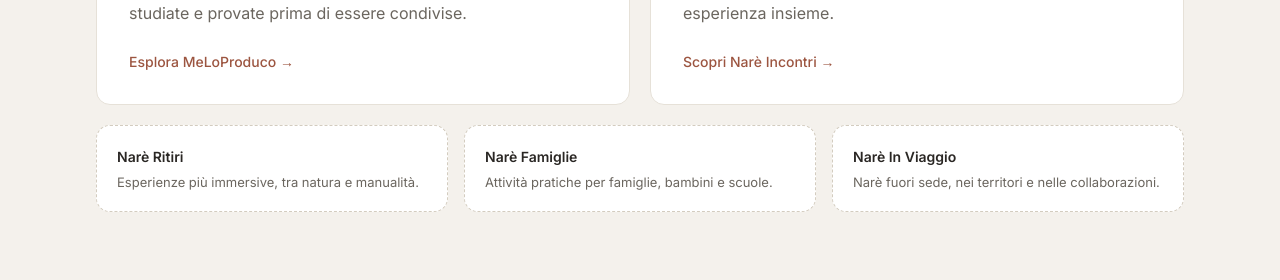
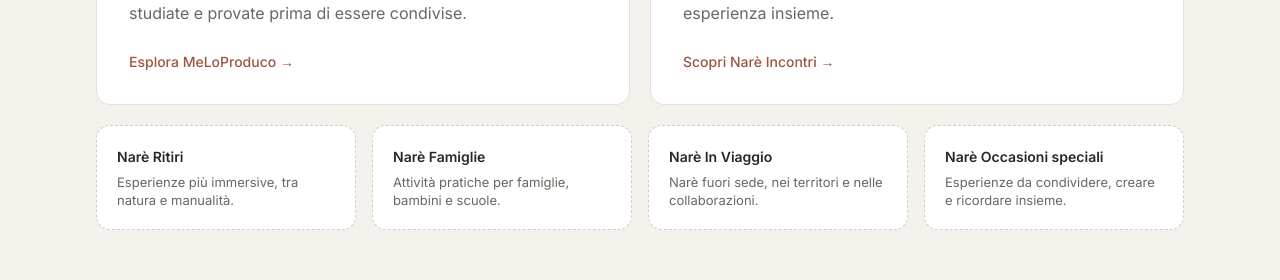
Before and after one commit to davidematteoli89-a11y/nare-website, a Next.js app: page / in a window 1280 px wide. Shown: the part 1040-1320 px from the top of the page. Built offline with nearby package versions, Linux system fonts and the light colour scheme; no server answers.

Commit message:
Add special occasions to Nare worlds

```diff
--- a/app/page.tsx
+++ b/app/page.tsx
@@ -171,11 +171,11 @@ function MondiNare() {
           </Link>
         </div>
 
-        {/* Ritiri, Famiglie, In Viaggio — Fase 6: le route esistono davvero
+        {/* Ritiri, Famiglie, In Viaggio e Occasioni speciali: le route esistono davvero
             ora, quindi sono card cliccabili, ma restano volutamente più
             leggere di MeLoProduco/Incontri (bordo tratteggiato, nessuna
-            immagine) per non presentare 5 sezioni come identiche. */}
-        <div className="mt-5 grid gap-4 sm:grid-cols-3">
+            immagine). */}
+        <div className="mt-5 grid gap-4 sm:grid-cols-2 lg:grid-cols-4">
           {FUTURE_NAV.map((area) => {
             const descriptions: Record<string, string> = {
               "/ritiri": "Esperienze più immersive, tra natura e manualità.",
@@ -195,6 +195,17 @@ function MondiNare() {
               </Link>
             );
           })}
+          <Link
+            href="/occasioni-speciali"
+            className="group rounded-[var(--radius-lg)] border border-dashed border-[var(--color-border-strong)] bg-[var(--color-surface)] p-5 transition-colors hover:border-[var(--color-accent)]"
+          >
+            <p className="text-small font-semibold text-[var(--color-foreground)] group-hover:text-[var(--color-accent-text)]">
+              Narè Occasioni speciali
+            </p>
+            <p className="text-meta mt-1.5 text-[var(--color-foreground-muted)]">
+              Esperienze da condividere, creare e ricordare insieme.
+            </p>
+          </Link>
         </div>
       </Container>
     </div>
```
